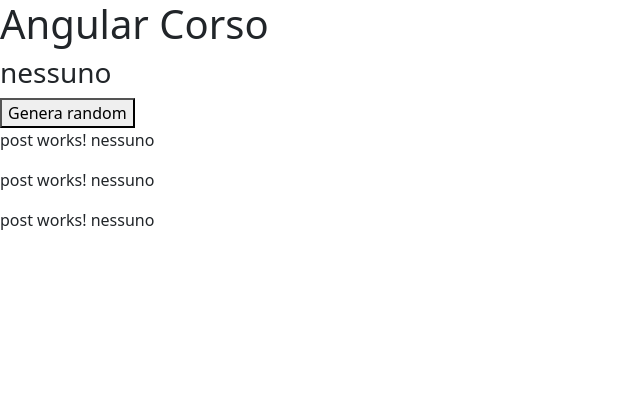
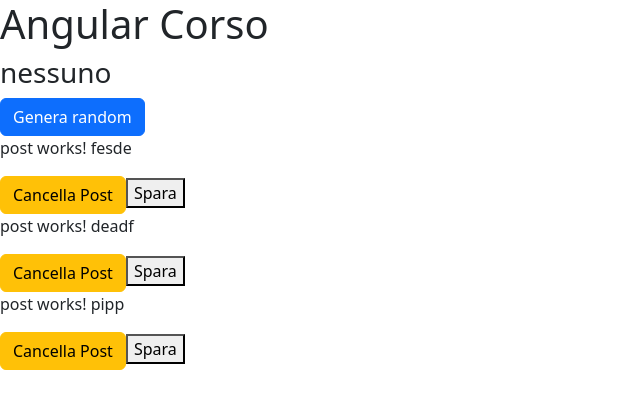
Before and after one commit to ironmanromeo/angular-corso, an Angular app: page / in a window 1280 px wide. Shown: the top 408 px of the page, without its empty margins (0-640 px from the left). Built offline with nearby package versions, Linux system fonts and the light colour scheme.

Commit message:
allineato alla mattina

```diff
--- a/src/app/app.component.html
+++ b/src/app/app.component.html
@@ -2,10 +2,12 @@
 
 <h3>{{ nomeRandom }}</h3>
 
-<button (click)="onGeneraRandom()">Genera random</button>
+<button (click)="onGeneraRandom()"
+class="btn btn-primary"
+>Genera random</button>
 
 
 
-<app-post ti="{{ nomeRandom }}"></app-post>
-<app-post ti="{{ nomeRandom }}"></app-post>
-<app-post ti="{{ nomeRandom }}"></app-post>
+<app-post ti="fesde" (generaEvento)="onRiceviEvento($event)"></app-post>
+<app-post ti="deadf" (generaEvento)="onRiceviEvento($event)"></app-post>
+<app-post ti="pipp" (generaEvento)="onRiceviEvento($event)"></app-post>
--- a/src/app/app.component.ts
+++ b/src/app/app.component.ts
@@ -8,7 +8,7 @@ import { materialize } from 'rxjs';
 })
 export class AppComponent {
   title = 'angular-corso';
-  persone = ["Renzo","Lucia","Don Abbondio"]
+  persone = ["Renzo","Lucia","Don Abbondio","Mario","Luca","Gio"]
 
   nomeRandom = "nessuno"
 
@@ -19,10 +19,13 @@ export class AppComponent {
   }
 
   onGeneraRandom() {
-    var nome = this.getRandom()
-    while(nome==this.nomeRandom){
-      nome=this.getRandom()
-    }
+    do{
+      var nome = this.getRandom()
+    }while(nome==this.nomeRandom)
     this.nomeRandom = nome
   }
+
+  onRiceviEvento(t:string){
+    console.log("Ricevuto",t)
+  }
 }
--- a/src/app/post/post.component.html
+++ b/src/app/post/post.component.html
@@ -1 +1,10 @@
 <p>post works! {{ titolo }}</p>
+
+<button (click)="onCanella()"
+class="btn btn-warning"
+>Cancella Post</button>
+
+
+<button (click)="onSpara($event)">
+  Spara
+</button>
--- a/src/app/post/post.component.ts
+++ b/src/app/post/post.component.ts
@@ -1,14 +1,22 @@
-import { Component, Input } from '@angular/core';
+import { Component, EventEmitter, Input, Output } from '@angular/core';
 
 @Component({
   selector: 'app-post',
   templateUrl: './post.component.html',
-  styleUrls: ['./post.component.css']
+  styleUrls: ['./post.component.css'],
 })
 export class PostComponent {
 
   @Input("ti") titolo = "Mio titolo"
 
+  @Output() generaEvento = new EventEmitter<string>()
+
   constructor() { }
 
+  onCanella(){
+    this.generaEvento.emit(this.titolo)
+  }
+  onSpara(valore : Event){
+    console.log(valore)
+  }
 }
```
